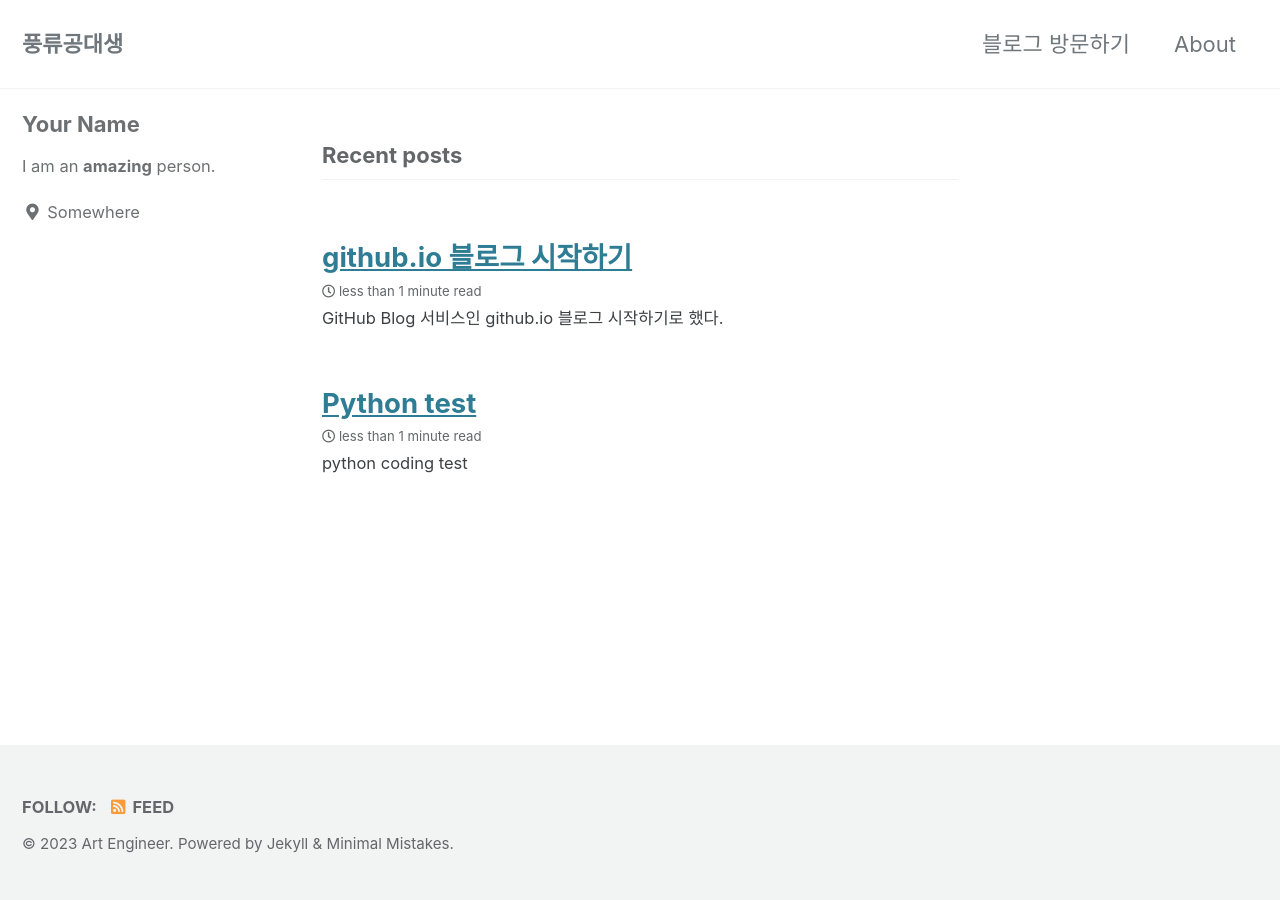
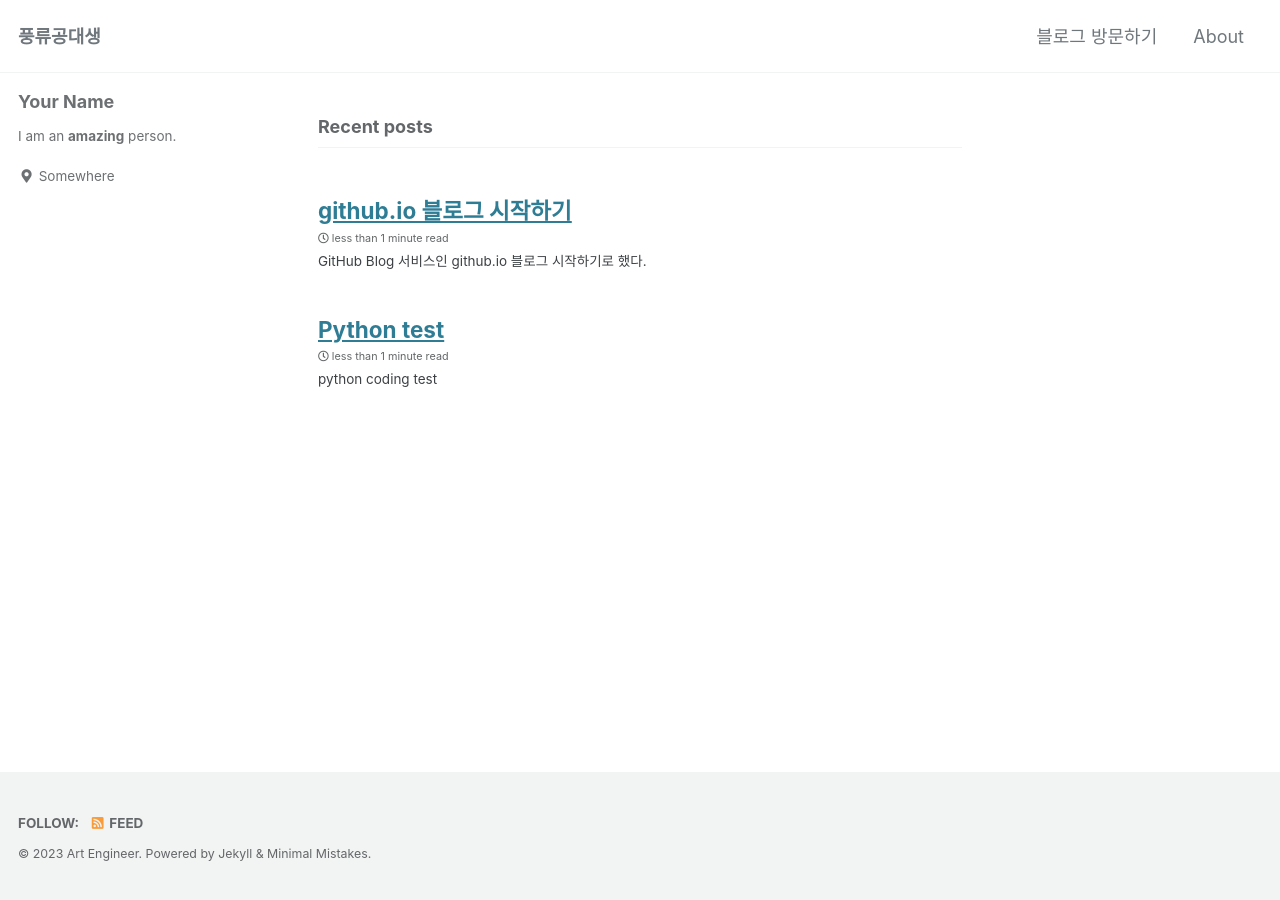
Before and after one commit to artenginee/artenginee.github.io, a Jekyll site: the page built from index.html, in a window 1280 px wide. Built offline with Jekyll 4.4.1, drawn with Linux system fonts in a browser that asks for light colours; cached includes are drawn as plain includes; the list of posts is cut into pages by our own code.

Commit message:
font size

```diff
--- a/_sass/minimal-mistakes/_reset.scss
+++ b/_sass/minimal-mistakes/_reset.scss
@@ -15,11 +15,15 @@ html {
   }
 
   @include breakpoint($large) {
-    font-size: 20px;
+    /* devinlife : large 페이지 일때 폰트 사이즈 축소 20px->18px */
+    /* font-size: 20px; */
+    font-size: 18px;
   }
 
   @include breakpoint($x-large) {
-    font-size: 22px;
+    /* devinlife : x-large 페이지 일때 폰트 사이즈 축소 20px->18px */
+    /* font-size: 20px; */
+    font-size: 18px;
   }
 
   -webkit-text-size-adjust: 100%;
```
Also changed, not shown: 3 other files.
